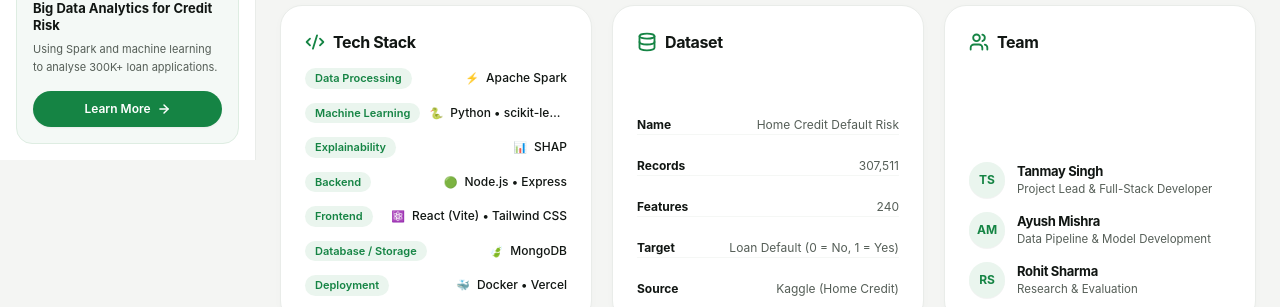
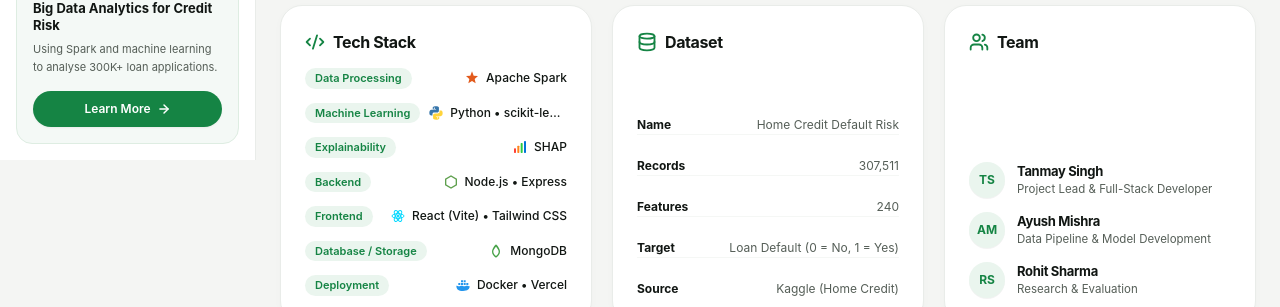
Before and after one commit to TSR0705/BIG_DATA_PROJECT, a Next.js app in the folder frontend/: page /about in a window 1280 px wide. Shown: the part 640-947 px from the top of the page. Built offline with nearby package versions, Linux system fonts and the light colour scheme; no server answers.

Commit message:
feat(ui): match Research Insights and About the Project screens pixel-perfect to reference designs

```diff
--- a/frontend/components/about/ProjectOutcomeBanner.tsx
+++ b/frontend/components/about/ProjectOutcomeBanner.tsx
@@ -5,7 +5,7 @@ import { Info } from "lucide-react";
 
 export function ProjectOutcomeBanner() {
   return (
-    <article className="cl-card p-4 sm:p-5 bg-white border border-[#E5EFE7] flex flex-col sm:flex-row sm:items-center gap-3.5 sm:gap-5">
+    <article className="cl-card p-4 sm:p-5 bg-[#EAF5EE] border border-[#C6F2D2] flex flex-col sm:flex-row sm:items-center gap-3.5 sm:gap-5">
       {/* Left Title with Info Icon */}
       <div className="flex items-center gap-2.5 shrink-0">
         <Info className="w-6 h-6 text-[#158444] shrink-0 stroke-[2.2]" />
@@ -15,7 +15,7 @@ export function ProjectOutcomeBanner() {
       </div>
 
       {/* Vertical Divider (Desktop) */}
-      <div className="hidden sm:block w-px h-8 bg-[#D9DFD9] shrink-0" />
+      <div className="hidden sm:block w-px h-8 bg-[#A7E2BA] shrink-0" />
 
       {/* Right Content Text */}
       <p className="text-[12.5px] sm:text-[13px] text-[#222924] leading-relaxed">
--- a/frontend/components/about/TechStackCard.tsx
+++ b/frontend/components/about/TechStackCard.tsx
@@ -51,45 +51,61 @@ function TechLogo({ type }: { type: TechItem["iconType"] }) {
   switch (type) {
     case "spark":
       return (
-        <span className="w-4 h-4 inline-flex items-center justify-center shrink-0 text-[#E25A1C] font-bold text-[11px]">
-          ⚡
-        </span>
+        <svg className="w-4 h-4 shrink-0" viewBox="0 0 24 24" fill="none">
+          <path
+            d="M12 2L14.5 8.5L21 9L16 13.5L17.5 20L12 16.5L6.5 20L8 13.5L3 9L9.5 8.5L12 2Z"
+            fill="#E25A1C"
+          />
+        </svg>
       );
     case "python":
       return (
-        <span className="w-4 h-4 inline-flex items-center justify-center shrink-0 text-[#3776AB] font-bold text-[11px]">
-          🐍
-        </span>
+        <svg className="w-4 h-4 shrink-0" viewBox="0 0 24 24" fill="none">
+          <path
+            d="M11.9 2C6.8 2 7.1 4.2 7.1 4.2L7.2 6.5H12.1V7.2H5.1C2.9 7.2 2 9.5 2 11.9C2 14.8 3.5 15.6 5.1 15.6H6.7V13.7C6.7 11.3 8.7 11.3 8.7 11.3H13.6C15.2 11.3 16.4 10 16.4 8.5V4.2C16.4 2.8 14.9 2 11.9 2ZM9.6 3.6C10.2 3.6 10.7 4.1 10.7 4.7C10.7 5.3 10.2 5.8 9.6 5.8C9 5.8 8.5 5.3 8.5 4.7C8.5 4.1 9 3.6 9.6 3.6Z"
+            fill="#3776AB"
+          />
+          <path
+            d="M12.1 22C17.2 22 16.9 19.8 16.9 19.8L16.8 17.5H11.9V16.8H18.9C21.1 16.8 22 14.5 22 12.1C22 9.2 20.5 8.4 18.9 8.4H17.3V10.3C17.3 12.7 15.3 12.7 15.3 12.7H10.4C8.8 12.7 7.6 14 7.6 15.5V19.8C7.6 21.2 9.1 22 12.1 22ZM14.4 20.4C13.8 20.4 13.3 19.9 13.3 19.3C13.3 18.7 13.8 18.2 14.4 18.2C15 18.2 15.5 18.7 15.5 19.3C15.5 19.9 15 20.4 14.4 20.4Z"
+            fill="#FFD43B"
+          />
+        </svg>
       );
     case "shap":
       return (
-        <span className="w-4 h-4 inline-flex items-center justify-center shrink-0 text-[#D83B01] font-bold text-[11px]">
-          📊
-        </span>
+        <svg className="w-4 h-4 shrink-0" viewBox="0 0 24 24" fill="none">
+          <rect x="3" y="14" width="3" height="7" rx="1" fill="#FF4136" />
+          <rect x="8" y="10" width="3" height="11" rx="1" fill="#FF851B" />
+          <rect x="13" y="6" width="3" height="15" rx="1" fill="#2ECC40" />
+          <rect x="18" y="3" width="3" height="18" rx="1" fill="#0074D9" />
+        </svg>
       );
     case "node":
       return (
-        <span className="w-4 h-4 inline-flex items-center justify-center shrink-0 text-[#5FA04E] font-bold text-[11px]">
-          🟢
-        </span>
+        <svg className="w-4 h-4 shrink-0" viewBox="0 0 24 24" fill="#5FA04E">
+          <path d="M12 2L21 7.2V16.8L12 22L3 16.8V7.2L12 2ZM12 4.3L5 8.3V15.7L12 19.7L19 15.7V8.3L12 4.3Z" />
+        </svg>
       );
     case "react":
       return (
-        <span className="w-4 h-4 inline-flex items-center justify-center shrink-0 text-[#00D8FF] font-bold text-[11px]">
-          ⚛️
-        </span>
+        <svg className="w-4 h-4 shrink-0" viewBox="0 0 24 24" fill="none" stroke="#00D8FF" strokeWidth="1.5">
+          <ellipse cx="12" cy="12" rx="9" ry="3.5" transform="rotate(0 12 12)" />
+          <ellipse cx="12" cy="12" rx="9" ry="3.5" transform="rotate(60 12 12)" />
+          <ellipse cx="12" cy="12" rx="9" ry="3.5" transform="rotate(120 12 12)" />
+          <circle cx="12" cy="12" r="1.5" fill="#00D8FF" />
+        </svg>
       );
     case "mongo":
       return (
-        <span className="w-4 h-4 inline-flex items-center justify-center shrink-0 text-[#47A248] font-bold text-[11px]">
-          🍃
-        </span>
+        <svg className="w-4 h-4 shrink-0" viewBox="0 0 24 24" fill="#47A248">
+          <path d="M12 2C12 2 6 7.5 6 13C6 16.5 8.5 19.5 12 22C15.5 19.5 18 16.5 18 13C18 7.5 12 2 12 2ZM12 19.5C9.5 17.5 8 15 8 13C8 9.5 12 5.5 12 5.5C12 5.5 16 9.5 16 13C16 15 14.5 17.5 12 19.5Z" />
+        </svg>
       );
     case "docker":
       return (
-        <span className="w-4 h-4 inline-flex items-center justify-center shrink-0 text-[#2496ED] font-bold text-[11px]">
-          🐳
-        </span>
+        <svg className="w-4 h-4 shrink-0" viewBox="0 0 24 24" fill="#2496ED">
+          <path d="M2 13C3.5 13 4.5 14 6 14C7.5 14 8.5 13 10 13C11.5 13 12.5 14 14 14C15.5 14 16.5 13 18 13C19.5 13 20.5 14 22 14C22 18 19 21 12 21C5 21 2 18 2 13ZM5 9H8V12H5V9ZM9 9H12V12H9V9ZM13 9H16V12H13V9ZM9 5H12V8H9V5ZM13 5H16V8H13V5ZM17 9H20V12H17V9Z" />
+        </svg>
       );
     default:
       return null;
--- a/frontend/components/research-insights/ResearchTabsRow.tsx
+++ b/frontend/components/research-insights/ResearchTabsRow.tsx
@@ -35,7 +35,7 @@ export function ResearchTabsRow({ activeTab, onTabChange }: Props) {
             key={t.id}
             type="button"
             onClick={() => onTabChange(t.id)}
-            className={`inline-flex items-center gap-2 px-5 py-2 rounded-full text-[13px] font-semibold transition-all shrink-0 cursor-pointer ${
+            className={`inline-flex items-center gap-2 px-5 py-2.5 rounded-xl text-[13px] font-semibold transition-all shrink-0 cursor-pointer ${
               isActive
                 ? "bg-[#158444] text-white shadow-xs"
                 : "bg-white text-[#555E57] border border-[#D5DDD7] hover:bg-[#FAFBF9] hover:text-[#111613]"
--- a/frontend/components/research-insights/findings/ModelComparisonTestCard.tsx
+++ b/frontend/components/research-insights/findings/ModelComparisonTestCard.tsx
@@ -52,11 +52,11 @@ export function ModelComparisonTestCard() {
         <div className="flex items-center gap-2">
           <BarChart3 className="w-5 h-5 text-[#158444] shrink-0" />
           <h2 className="text-[15px] sm:text-[16px] font-bold text-[#111613] tracking-tight">
-            Model Comparison (Benchmark)
+            Model Comparison (Test Set)
           </h2>
         </div>
         <p className="text-[12px] text-[#555E57] mt-0.5">
-          Phase 11 independent evaluation benchmark (Validation partition, N=46,127).
+          Performance of different models on the test data.
         </p>
       </div>
 
--- a/frontend/components/research-insights/future-work/FutureWorkTakeawayBanner.tsx
+++ b/frontend/components/research-insights/future-work/FutureWorkTakeawayBanner.tsx
@@ -5,7 +5,7 @@ import { Lightbulb } from "lucide-react";
 
 export function FutureWorkTakeawayBanner() {
   return (
-    <article className="cl-card p-4 sm:p-5 bg-white border border-[#E5EFE7] flex flex-col sm:flex-row sm:items-center gap-3.5 sm:gap-5">
+    <article className="cl-card p-4 sm:p-5 bg-[#EAF5EE] border border-[#C6F2D2] flex flex-col sm:flex-row sm:items-center gap-3.5 sm:gap-5">
       {/* Left Title with Lightbulb Icon */}
       <div className="flex items-center gap-2.5 shrink-0">
         <Lightbulb className="w-6 h-6 text-[#158444] shrink-0 stroke-[2.2]" />
@@ -15,7 +15,7 @@ export function FutureWorkTakeawayBanner() {
       </div>
 
       {/* Vertical Divider (Desktop) */}
-      <div className="hidden sm:block w-px h-8 bg-[#D9DFD9] shrink-0" />
+      <div className="hidden sm:block w-px h-8 bg-[#A7E2BA] shrink-0" />
 
       {/* Right Content Text */}
       <p className="text-[12.5px] sm:text-[13px] text-[#222924] leading-relaxed">
--- a/frontend/components/research-insights/limitations/LimitationsTakeawayBanner.tsx
+++ b/frontend/components/research-insights/limitations/LimitationsTakeawayBanner.tsx
@@ -5,7 +5,7 @@ import { Lightbulb } from "lucide-react";
 
 export function LimitationsTakeawayBanner() {
   return (
-    <article className="cl-card p-4 sm:p-5 bg-white border border-[#E5EFE7] flex flex-col sm:flex-row sm:items-center gap-3.5 sm:gap-5">
+    <article className="cl-card p-4 sm:p-5 bg-[#EAF5EE] border border-[#C6F2D2] flex flex-col sm:flex-row sm:items-center gap-3.5 sm:gap-5">
       {/* Left Title with Lightbulb Icon */}
       <div className="flex items-center gap-2.5 shrink-0">
         <Lightbulb className="w-6 h-6 text-[#158444] shrink-0 stroke-[2.2]" />
@@ -15,7 +15,7 @@ export function LimitationsTakeawayBanner() {
       </div>
 
       {/* Vertical Divider (Desktop) */}
-      <div className="hidden sm:block w-px h-8 bg-[#D9DFD9] shrink-0" />
+      <div className="hidden sm:block w-px h-8 bg-[#A7E2BA] shrink-0" />
 
       {/* Right Content Text */}
       <p className="text-[12.5px] sm:text-[13px] text-[#222924] leading-relaxed">
--- a/frontend/components/research-insights/methodology/EvaluationMetricsCard.tsx
+++ b/frontend/components/research-insights/methodology/EvaluationMetricsCard.tsx
@@ -4,9 +4,9 @@ import React from "react";
 import {
   BarChart3,
   Layers,
-  Percent,
   Share2,
   Shield,
+  Sigma,
   Target,
   TrendingUp,
 } from "lucide-react";
@@ -20,7 +20,7 @@ const METRICS: MetricBadge[] = [
   { name: "ROC-AUC", icon: TrendingUp },
   { name: "ECE", icon: Shield },
   { name: "PR-AUC", icon: BarChart3 },
-  { name: "R² Score", icon: Percent },
+  { name: "R² Score", icon: Sigma },
   { name: "Brier Score", icon: Layers },
   { name: "SHAP", icon: Share2 },
 ];
--- a/frontend/components/research-insights/methodology/KeyDesignChoicesCard.tsx
+++ b/frontend/components/research-insights/methodology/KeyDesignChoicesCard.tsx
@@ -1,7 +1,7 @@
 "use client";
 
 import React from "react";
-import { Database, Layers, Lightbulb, Search, Shield } from "lucide-react";
+import { Database, Layers, Lightbulb, Search, ShieldCheck } from "lucide-react";
 
 interface ChoiceItem {
   title: string;
@@ -23,7 +23,7 @@ const CHOICES: ChoiceItem[] = [
   {
     title: "Model Selection",
     description: "Compared multiple ML models and chosen XGBoost.",
-    icon: Shield,
+    icon: ShieldCheck,
   },
   {
     title: "Model Explainability",
--- a/frontend/components/research-insights/methodology/MethodologyOverviewFlowCard.tsx
+++ b/frontend/components/research-insights/methodology/MethodologyOverviewFlowCard.tsx
@@ -100,7 +100,7 @@ export function MethodologyOverviewFlowCard() {
                 {/* Desktop Arrow Connector */}
                 {idx < STEPS.length - 1 && (
                   <div className="hidden xl:flex absolute -right-3 top-1/2 -translate-y-1/2 z-10 w-6 h-6 items-center justify-center pointer-events-none">
-                    <ArrowRight className="w-4 h-4 text-[#89938D] stroke-[2.2]" />
+                    <ArrowRight className="w-4 h-4 text-[#158444] stroke-[2.4]" />
                   </div>
                 )}
               </div>
```
